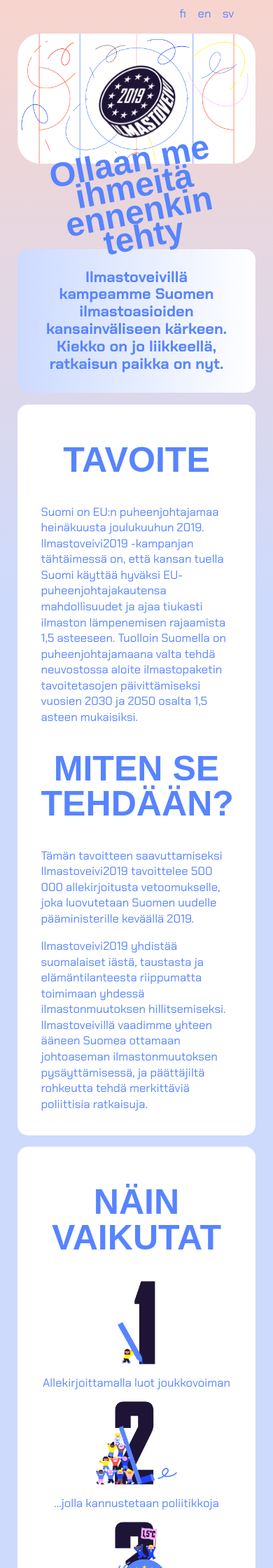
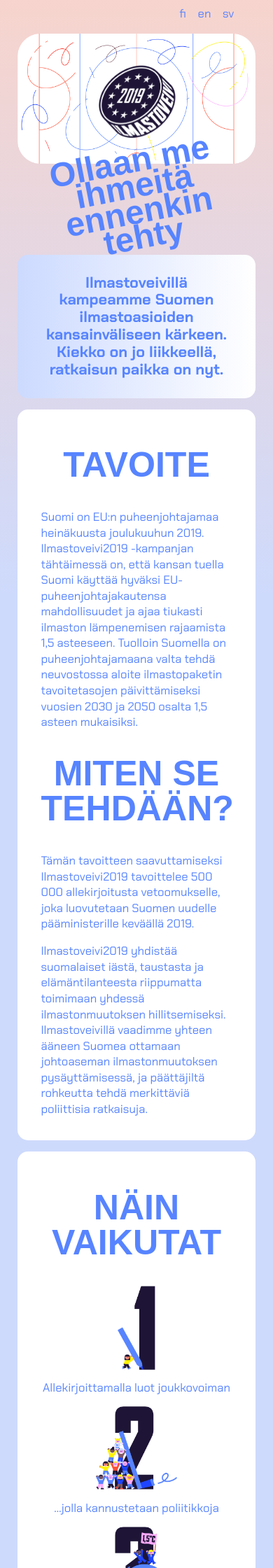
Before and after one commit to ilmastoveivi/ilmastoveivi.github.io, a Jekyll site: the page built from index.md, in a window 390 px wide. Shown: the top 2240 px of the page at 70% size. Built offline with Jekyll 4.4.1, drawn with Linux system fonts in a browser that asks for light colours; nearby versions of some CDN libraries; some web fonts are replaced; our own code applies the rules of GitHub Pages for plain Markdown files.

```diff
--- a/_sass/main.scss
+++ b/_sass/main.scss
@@ -177,19 +177,21 @@ h1.slogan {
     line-height: 0.75;
     text-align: center;
     margin: 0 auto;
-    margin-top: -1.7em;
+    margin-top: -1.6em;
     width: 60%;
     transform: rotate(-11deg);
+    min-height: 1.25em;
+    margin-bottom: 0.15em;
 }
 
 h1.thanks {
   text-transform: uppercase;
   font-size: 25vw; //to make it about the width of the <section> below
-  line-height: 1;
+  line-height: 0.8;
   text-align: center;
   margin: 0;
   margin-top: 0.1em;
-  margin-bottom: -0.1em;
+  margin-bottom: 0.1em;
 }
 
 h2 {
@@ -590,12 +592,15 @@ footer {
   section {
     padding: 1em 2em;
   }
+  h1.slogan {
+    margin-top: -1.5em;
+  }
 }
 
 @media only screen and (max-width: 680px) {
   h1.slogan {
     width: 80%;
-    margin-top: -1.6em;
+    margin-top: -1.4em;
   }
   .intro {
     padding-left: 0;
@@ -622,7 +627,6 @@ footer {
   h1.slogan {
     font-size: 2.9em;
     width: 90%;
-    margin-top: -1.4em;
   }
   #thanks .subsection p {
     width: 100%;
```
Also changed, not shown: share.png.
